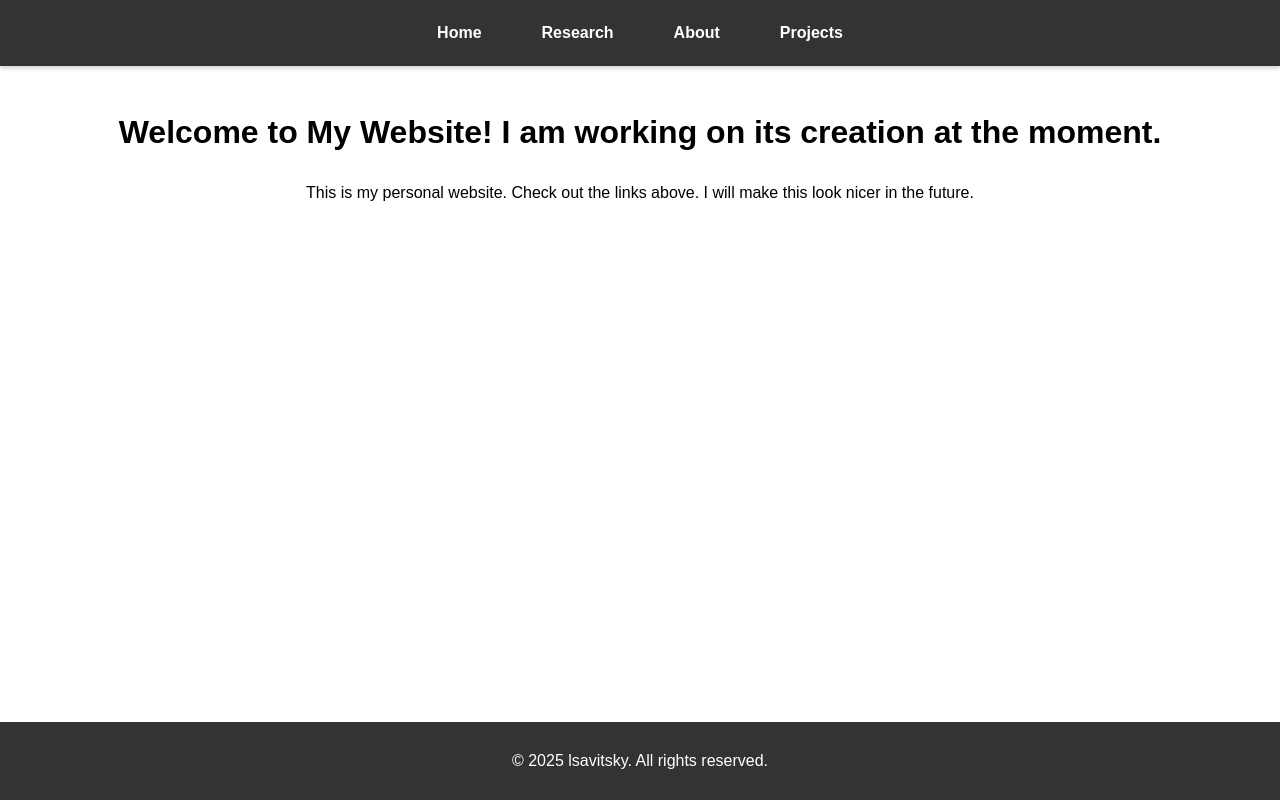
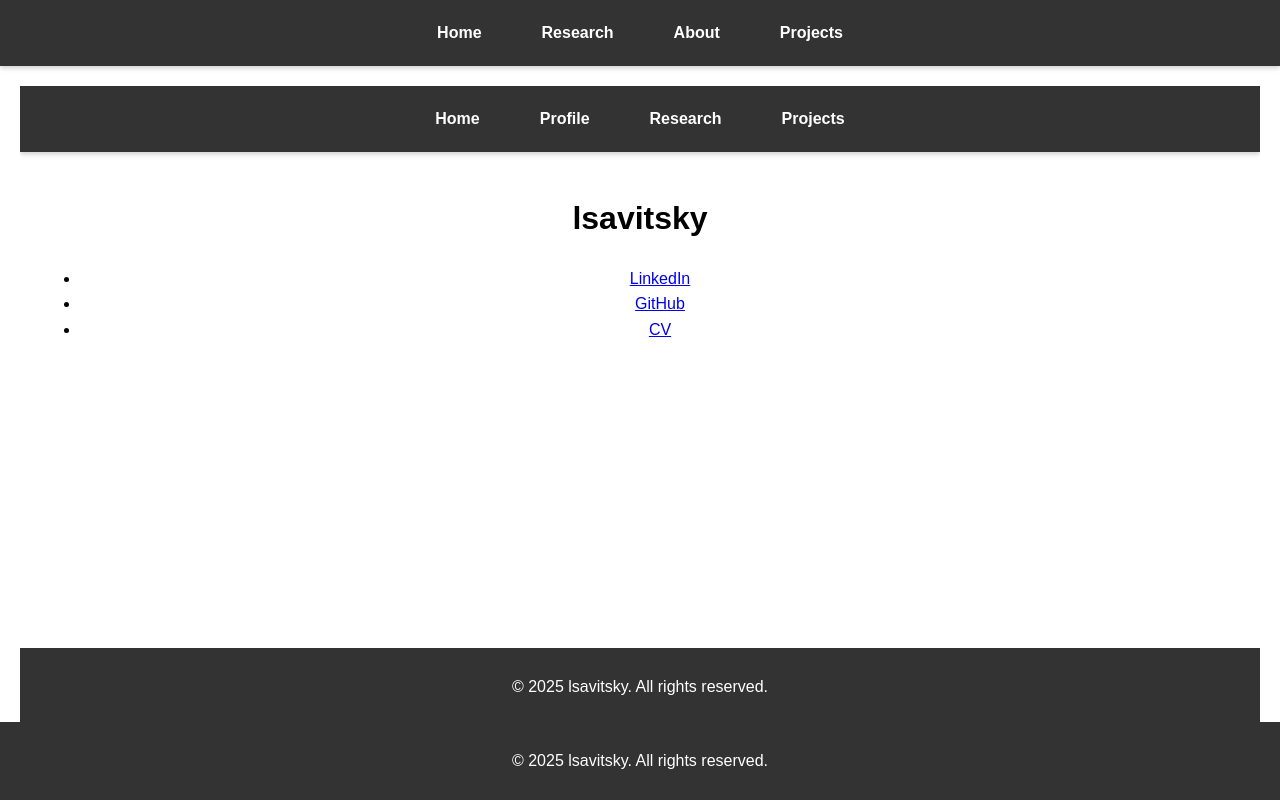
Before and after one commit to lsavitsky/lsavitsky.github.io, a plain HTML site: page index.html in a window 1280 px wide. Drawn offline with Linux system fonts and the light colour scheme.

Commit message:
Update index.html
profile card

```diff
--- a/index.html
+++ b/index.html
@@ -18,11 +18,13 @@
     </nav>
   </header>
 
-  <main>
+<!--   <main>
     <h1>Welcome to My Website! I am working on its creation at the moment. </h1>
     <p>This is my personal website. Check out the links above. I will make this look nicer in the future.</p>
+  </main> -->
+  <main id="main-content">
+    <iframe src="profile.html" title="Personal Profile" frameborder="0" style="width: 100%; height: 80vh;"></iframe>
   </main>
-
   <footer>
     <p>&copy; 2025 lsavitsky. All rights reserved.</p>
   </footer>
```
